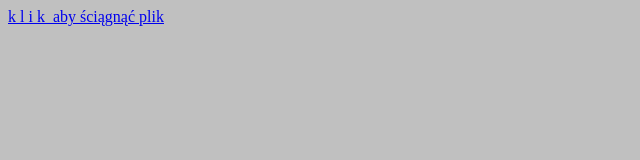
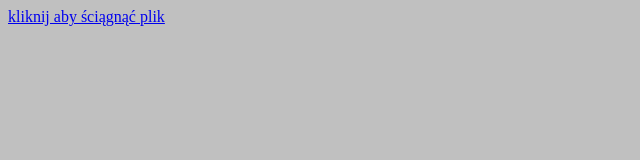
Before and after one commit to AdamZSE/Zadania-html, a plain HTML site: page Plik_Międlar.html in a window 1280 px wide. Shown: the full height of the page, 0-640 px from the left. Drawn offline with Linux system fonts and the light colour scheme.

Commit message:
Update Plik_Międlar.html

```diff
--- a/Plik_Międlar.html
+++ b/Plik_Międlar.html
@@ -6,6 +6,6 @@
 			<title> </title>
 		</head>
 		<body bgcolor=silver>
-			<A href ="Plik_zad_html.zip">k&nbsp;l&nbsp;i&nbsp;k&nbsp; aby ściągnąć plik</A>
+			<A href ="Plik_zad_html.zip">kliknij aby ściągnąć plik</A>
 		</body>
 	</html>
```
